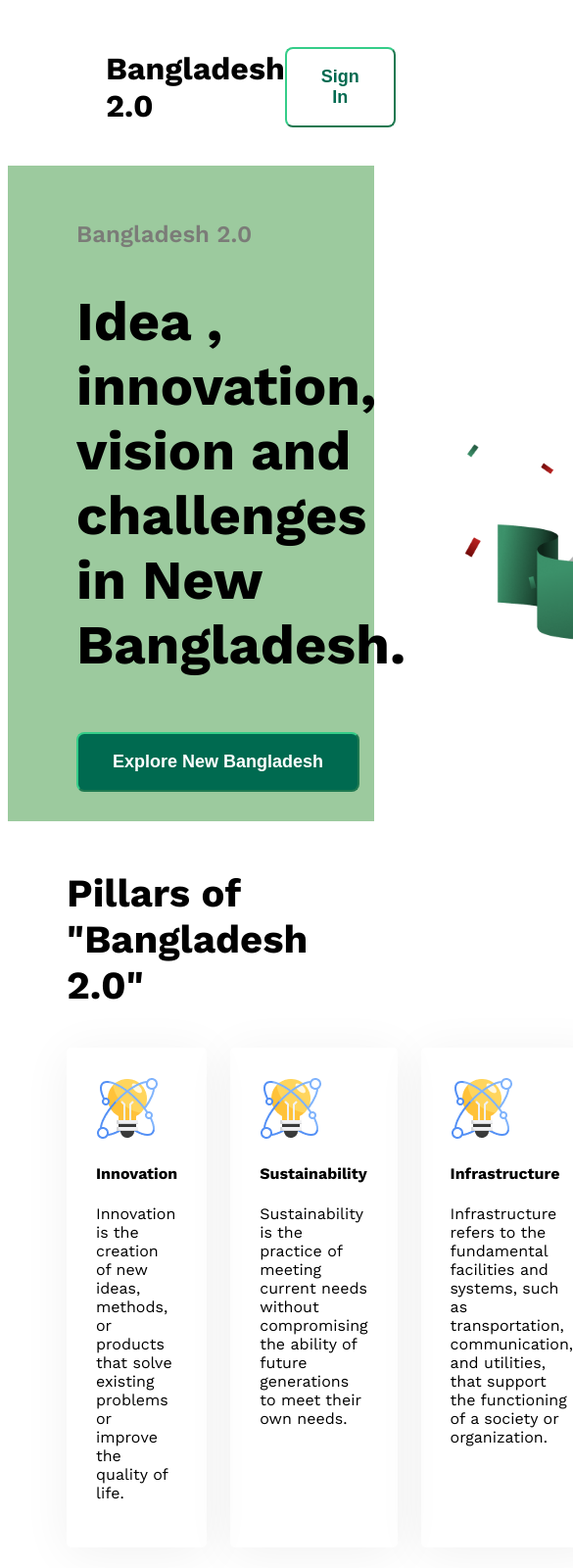
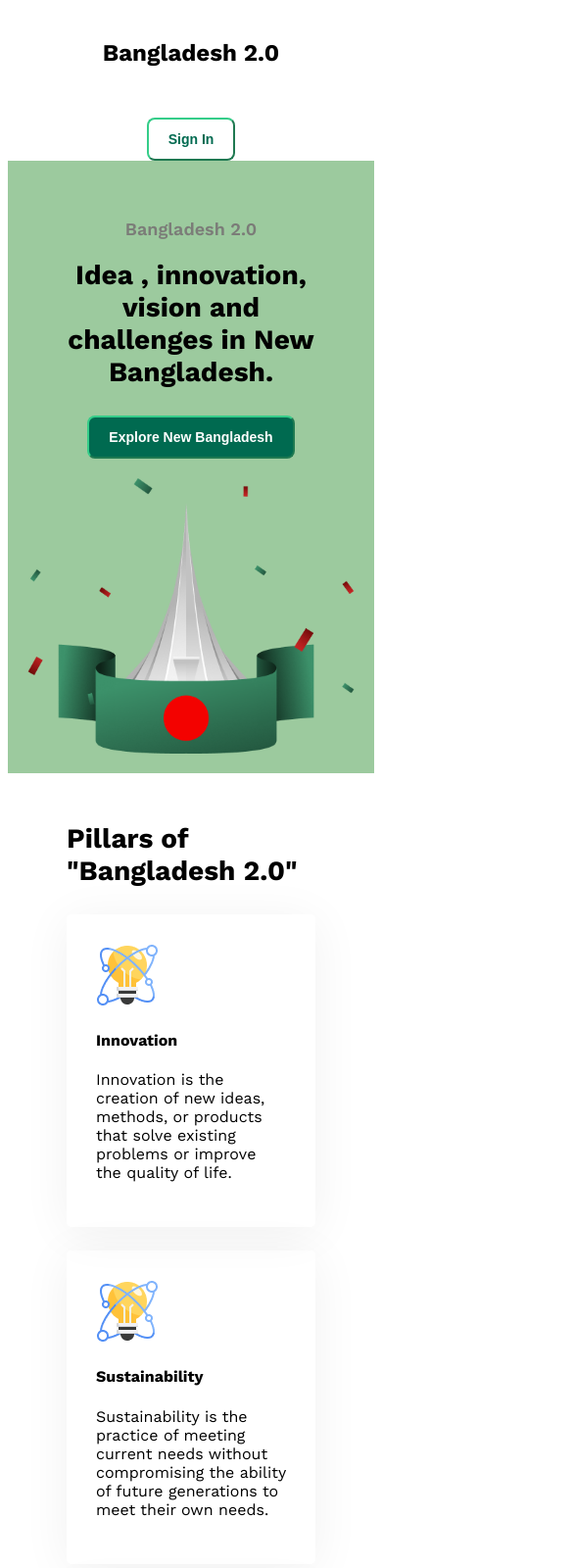
Before and after one commit to israt300/my-first-assainment-repo, a plain HTML site: page index.html in a window 390 px wide. Shown: the top 1600 px of the page at 98% size, 585 px wide, since content can reach past the window. Drawn offline with nearby package versions, Linux system fonts and the light colour scheme.

Commit message:
last added

```diff
--- a/style.css
+++ b/style.css
@@ -313,3 +313,95 @@ box-shadow: 0 0 20px rgba(195, 14, 14, 0.5);
 -webkit-transform: scale(1.1);
 transform: scale(1.1);
 }
+
+/* Responsive Layout for tablets and mobiles */
+@media (max-width: 1024px) {
+  nav {
+    flex-direction: column;
+    gap: 20px;
+    margin: 0px 20px;
+    text-align: center;
+  }
+
+  .banner {
+    flex-direction: column;
+    padding: 20px;
+  }
+
+  .banner-content {
+    padding: 20px;
+    text-align: center;
+  }
+
+  .skills-container,
+  .skills-container-2 {
+    flex-direction: column;
+    align-items: center;
+  }
+
+  .card-container,
+  .skill-5 {
+    flex-direction: column;
+    align-items: center;
+    padding: 20px;
+  }
+
+  .banner-discription {
+    font-size: 36px;
+  }
+
+  .profile {
+    width: 100%;
+    height: auto;
+  }
+
+  input {
+    width: 90%;
+  }
+
+  .sub-in {
+    width: 90%;
+  }
+}
+
+/* Very small screens like phones */
+@media (max-width: 600px) {
+  .nav-title {
+    font-size: 24px;
+  }
+
+  .banner-title {
+    font-size: 18px;
+  }
+
+  .banner-discription {
+    font-size: 28px;
+  }
+
+  button,
+  .skill-btn-1,
+  .skill-btn-2,
+  .skill-btn-3,
+  .banner-btn {
+    padding: 12px 20px;
+    font-size: 14px;
+  }
+
+  .section-title,
+  .section-title-2,
+  .card-title,
+  .skill-title-5 {
+    font-size: 28px;
+  }
+
+  .card-image {
+    width: 100%;
+    margin: 20px 0;
+  }
+
+  .donate-btn,
+  .btn-200 {
+    padding: 10px 20px;
+    font-size: 14px;
+  }
+}
```
